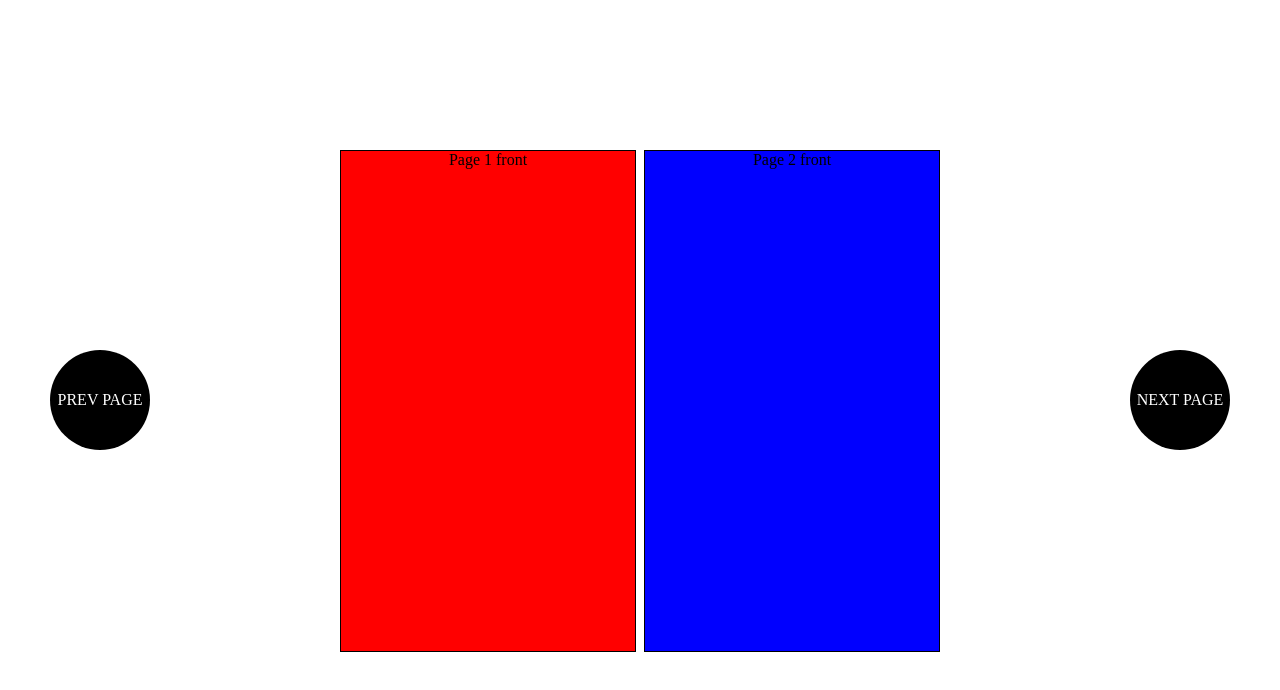
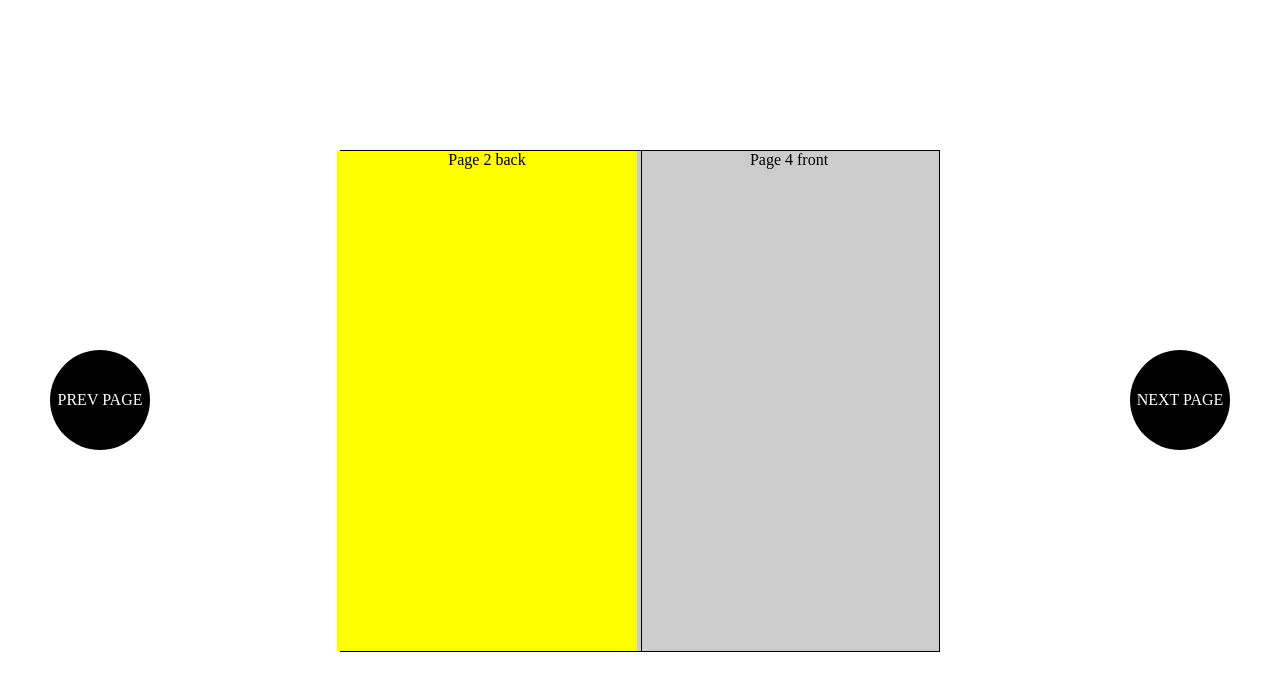
Before and after one commit to princiya/amani, a website: page public/app/slideshow/slide.html in a window 1280 px wide. Both pictures are taken after a click on the element "PREV PAGE". Drawn offline with Linux system fonts and the light colour scheme.

Commit message:
left right transition works

```diff
--- a/public/app/slideshow/css/styles.css
+++ b/public/app/slideshow/css/styles.css
@@ -44,7 +44,7 @@ body {
 .page {
 	border: 1px solid #000;
 	display: inline-block;
-    width: 49%;
+    width: 50%;
     float: left;
     height: 100%;
     -webkit-transform: rotateY(0deg);
@@ -54,10 +54,9 @@ body {
     -webkit-backface-visibility: hidden;
     backface-visibility: hidden;
     position: relative;
-    background-color: #ffffff;
+    background-color: #cccccc;
 	z-index: 1;
 	position: absolute;
-	right: 0px;
 }
 
 .page:first-child, .page:nth-child(2) {
@@ -70,19 +69,23 @@ body {
 
 .page .back {
 	visibility: hidden;
+	position: absolute;
+    top: 0px;
+    bottom: 0px;
+    left: 0px;
+    right: 0px;
+    background-color: yellow;
 }
 
 .page.left {
 	-webkit-transform-origin: 100% 0 0;
 	transform-origin: 100% 0 0;
-	background-color: red;
 	left: 0px;
 }
 
 .page.right {
 	-webkit-transform-origin: 0% 0 0;
 	transform-origin: 0% 0 0;
-	background-color: blue;
 	right: 0px;
 }
 
@@ -113,14 +116,14 @@ body {
 .leftPageTransition {
 	-webkit-transform: rotateY(180deg);
 	transform: rotateY(180deg);
-	z-index: 12;
 }
 
 .rightPageTransition {
 	-webkit-transform: rotateY(-180deg);
 	transform: rotateY(-180deg);
-	z-index: 13;
-	background-color: blue;
+
+	-webkit-transform-origin: 100% 0 0;
+	transform-origin: 100% 0 0;
 }
 
 .control {
--- a/public/app/slideshow/slide.html
+++ b/public/app/slideshow/slide.html
@@ -25,7 +25,7 @@
 
 				<div class = 'page right'>
 					<div class = 'front'>Page 4 front</div>
-					<div class = 'back'>Last page cover</div>
+					<div class = 'back'>Page 4 back</div>
 				</div>
 			</div>
 		</div>
@@ -43,7 +43,6 @@
 			var slide = function() {
 				var bookNumber = 1,
 					pageNumber = 1
-					//nextPageNumber = 1
 					;
 
 				var hasMoreNextPages = function() {
@@ -58,7 +57,7 @@
 					return $('.book').get(getCurrentBookNumber()-1);
 				};
 
-				var getCurrentPage = function() {
+				var getCurrentPage = function(val) {
 					var book = getCurrentBook();
 					return $(book).find('.page:eq('+(getCurrentPageNumber())+')');
 				};
@@ -67,24 +66,40 @@
 					return bookNumber;
 				};
 
-				var getCurrentPageNumber = function() {
+				var getCurrentPageNumber = function(val) {
 					return pageNumber;
 				};
 
+				var incrementPageNumber = function() {
+					pageNumber++;
+				};
+
+				var decrementPageNumber = function() {
+					pageNumber--;
+				}
+
 				return {
 					prevPage: function() {
-						if(getCurrentPage == 1) {
-
-						}
+						if(hasMorePreviousPages()) {
+					 		var page = getCurrentPage();
+					 		$(page).addClass('leftPageTransition');
+					 		$(page).css('z-index', 4);
+							$(page).children('.back').addClass('backfaceVisibility');
+							$(page).children('.front').css('display', 'none');
+							decrementPageNumber();
+					 	} else
+					 		console.log('first page');
 					},
 
 					nextPage: function() {
 					 	if(hasMoreNextPages()) {
 					 		var page = getCurrentPage();
 					 		$(page).addClass('rightPageTransition');
+					 		$(page).css('z-index', 3);
 							$(page).children('.back').addClass('backfaceVisibility');
 							$(page).children('.front').css('display', 'none');
-					 	} else
+							incrementPageNumber();
+						} else
 					 		console.log('last page');
 					}
 				}
```
